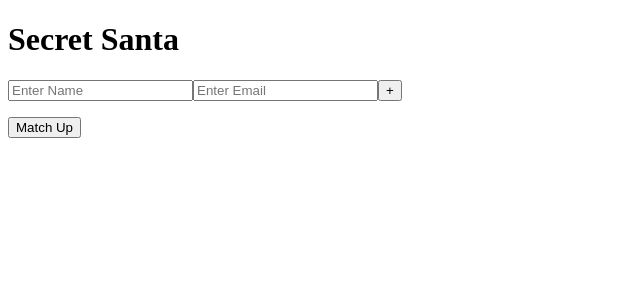
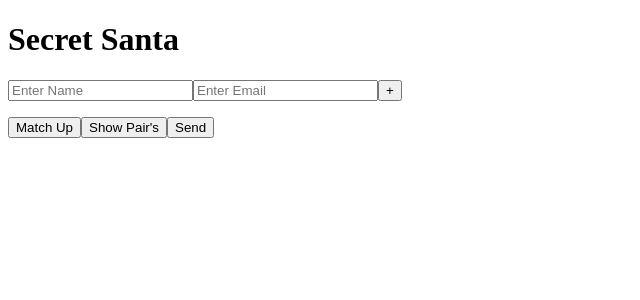
Before and after one commit to TannerSeramur/react-order, a React (Create React App) app in the folder frontend/: page / in a window 1280 px wide. Shown: the top 300 px of the page, without its empty margins (0-640 px from the left). Built offline with nearby package versions, Linux system fonts and the light colour scheme.

Commit message:
work in progress. Next step getting emails to send

```diff
--- a/frontend/src/components/App.js
+++ b/frontend/src/components/App.js
@@ -2,6 +2,8 @@ import React from 'react';
 import AddSanta from './AddSanta';
 import SantaList from './SantaList';
 import MatchUp from './MatchUp';
+import Send from './Send';
+import Pairs from './Pairs';
 
 class App extends React.Component{
     state ={
@@ -25,11 +27,15 @@ class App extends React.Component{
             return this.setState(newState);
         });
 
+
         Object.keys(this.state.santas).map(i => {
             let newState = {...this.state};
             console.log(newState.nameList);
 
-            let num = this.state.santas[0] ? this.state.santas.length : Math.floor(Math.random() * this.state.nameList.length);
+            let num = this.state.santas[i] === 0 ? this.state.nameList.length : Math.floor(Math.random() * this.state.nameList.length);
+
+            console.log('NUM HERE!!!!!!', num);
+            console.log(this.state.nameList.length);
 
             while(this.state.nameList[num] === this.state.santas[i].name){
                 console.log('num here', num);
@@ -66,6 +72,16 @@ class App extends React.Component{
                         ))}
                 </ul>
                 <MatchUp {...this.state.santas} setPerson={this.setPerson}/>
+                <Send {...this.state.santas} details={this.state.santas}/>
+                <ul className="pairs">
+                {Object.keys(this.state.santas).map(key => (
+                            <Pairs
+                                key={key}
+                                details={this.state.santas[key]}
+                            />
+                        ))}
+                </ul>
+
             </div>
         )
     }
--- /dev/null
+++ b/frontend/src/components/Pairs.js
@@ -0,0 +1,12 @@
+import React from 'react';
+
+class Pairs extends React.Component{
+    render(){
+        const {name, person} = this.props.details;
+        return(
+            <h3>{name} is shopping for {person}</h3>
+        )
+    }
+}
+
+export default Pairs;
--- /dev/null
+++ b/frontend/src/components/Send.js
@@ -0,0 +1,14 @@
+import React from 'react';
+
+class Send extends React.Component{
+    render(){
+        return(
+            <React.Fragment>
+                <button onClick='#'>Show Pair's</button>
+                <button onClick='#'>Send</button>
+            </React.Fragment>
+        )
+    }
+}
+
+export default Send;
```
